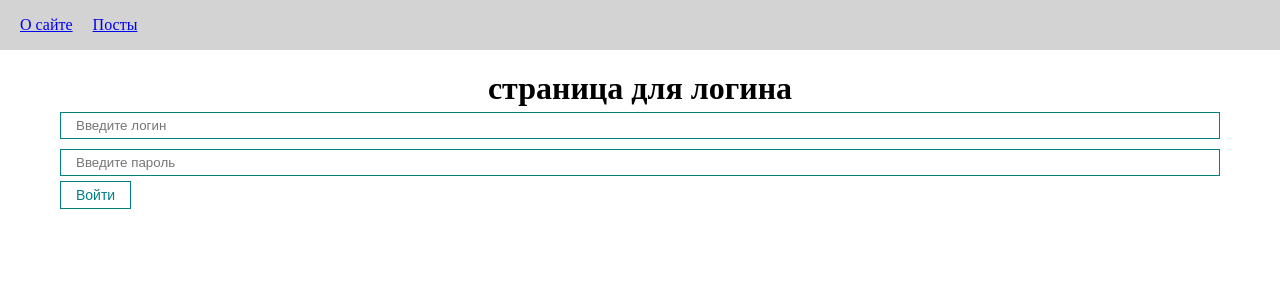
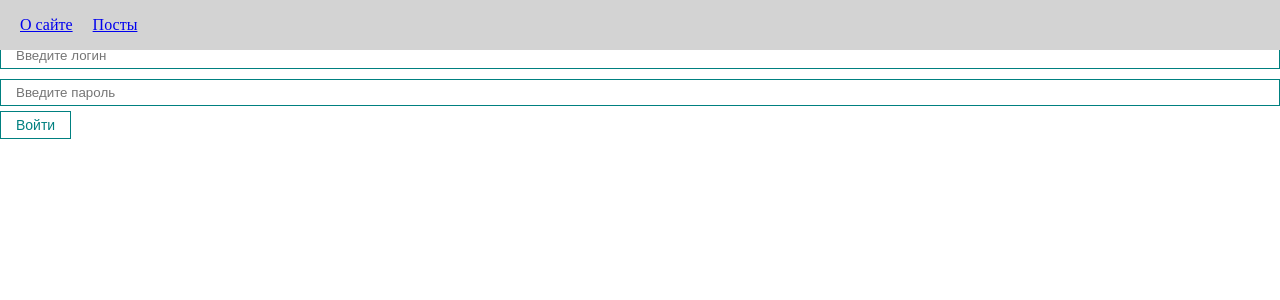
Before and after one commit to PoN1EXE/App5, a React (Vite) app: page /login in a window 1280 px wide. Shown: the top 300 px of the page. Built offline with nearby package versions, Linux system fonts and the light colour scheme.

Commit message:
переделал в юзконтекст

```diff
--- a/src/components/UI/AppRouter/AppRouter.tsx
+++ b/src/components/UI/AppRouter/AppRouter.tsx
@@ -1,31 +1,22 @@
 import { Routes, Route, Navigate } from 'react-router-dom'
 import { NotFoundPage } from '../../../pages/NotFoundPage'
-import style from './AppRouter.module.scss'
 import { publicRoutes, privateRoutes } from '../../../router/routes'
+import { useAuth } from '../../../context'
 
-interface AppRouterProps {
-  isAuth: boolean
-  setIsAuth: (value: boolean) => void
-}
+export const AppRouter = () => {
+  const { isAuth } = useAuth()
 
-export const AppRouter = ({ isAuth, setIsAuth }: AppRouterProps) => {
   return (
-    <div className={style.appRouter}>
     <Routes>
       {privateRoutes.map(({ path, component: Component }) => (
         <Route key={path} path={path} element={isAuth ? <Component /> : <Navigate to='/login' replace />} />
       ))}
 
       {publicRoutes.map(({ path, component: Component }) => (
-          <Route
-            key={path}
-            path={path}
-            element={!isAuth ? <Component setIsAuth={setIsAuth} /> : <Navigate to='/posts' replace />}
-          />
+        <Route key={path} path={path} element={!isAuth ? <Component /> : <Navigate to='/posts' replace />} />
       ))}
 
       <Route path='*' element={<NotFoundPage />} />
     </Routes>
-    </div>
   )
 }
--- a/src/components/UI/Navbar/Navbar.tsx
+++ b/src/components/UI/Navbar/Navbar.tsx
@@ -1,12 +1,20 @@
 import { Link } from 'react-router-dom'
 import styles from './Navbar.module.scss'
+import { MyButton } from '../button/MyButton'
+import { useAuth } from '../../../context'
 
 export const Navbar = () => {
+  const { isAuth, setIsAuth } = useAuth()
+
+  const handleLogout = () => {
+    setIsAuth(false)
+  }
   return (
     <div className={styles.navbar}>
       <div className={styles.navbarLinks}>
         <Link to='/about'>О сайте</Link>
         <Link to='/posts'>Посты</Link>
+        {isAuth && <MyButton onClick={handleLogout}>Выйти</MyButton>}
       </div>
     </div>
   )
--- a/src/components/app/App.tsx
+++ b/src/components/app/App.tsx
@@ -1,15 +1,16 @@
+import { BrowserRouter } from 'react-router-dom'
+import { Navbar } from '../UI/Navbar/Navbar'
 import { AppRouter } from '../UI/AppRouter/AppRouter'
-import { Navbar } from '../UI/Navbar/Navbar'
-import { BrowserRouter } from 'react-router-dom'
-import { useState } from 'react'
+import { AuthProvider } from '../../context'
 import './App.scss'
 
 export const App = () => {
-  const [isAuth, setIsAuth] = useState(false)
   return (
-    <BrowserRouter>
-      <Navbar />
-      <AppRouter isAuth={isAuth} setIsAuth={setIsAuth} />
-    </BrowserRouter>
+    <AuthProvider>
+      <BrowserRouter>
+        <Navbar />
+        <AppRouter />
+      </BrowserRouter>
+    </AuthProvider>
   )
 }
--- /dev/null
+++ b/src/context/index.tsx
@@ -0,0 +1,24 @@
+/* eslint-disable react-refresh/only-export-components */
+import { createContext, useState, useContext } from 'react'
+import type { ReactNode } from 'react'
+
+interface AuthContextType {
+  isAuth: boolean
+  setIsAuth: (value: boolean) => void
+}
+
+export const AuthContext = createContext<AuthContextType | undefined>(undefined)
+
+export const AuthProvider = ({ children }: { children: ReactNode }) => {
+  const [isAuth, setIsAuth] = useState(false)
+
+  return <AuthContext.Provider value={{ isAuth, setIsAuth }}>{children}</AuthContext.Provider>
+}
+
+export const AuthProviderComponent = () => null
+
+export const useAuth = () => {
+  const context = useContext(AuthContext)
+  if (!context) throw new Error('Ошибка авторизации')
+  return context
+}
--- a/src/pages/Login.tsx
+++ b/src/pages/Login.tsx
@@ -1,7 +1,10 @@
 import { MyInput } from '../components/UI/input/MyInput'
 import { MyButton } from '../components/UI/button/MyButton'
+import { useAuth } from '../context'
 
-export const Login = ({ setIsAuth }: { setIsAuth: (v: boolean) => void }) => {
+export const Login = () => {
+  const { setIsAuth } = useAuth()
+
   const handleSubmit = (e: React.FormEvent) => {
     e.preventDefault()
     setIsAuth(true)
@@ -9,7 +12,7 @@ export const Login = ({ setIsAuth }: { setIsAuth: (v: boolean) => void }) => {
 
   return (
     <form onSubmit={handleSubmit}>
-      <h1>страница для логина</h1>
+      <h1>Страница для логина</h1>
       <MyInput type='text' placeholder='Введите логин' />
       <MyInput type='password' placeholder='Введите пароль' />
       <MyButton type='submit'>Войти</MyButton>
```
Lines whose indentation alone changed are shown as unchanged.
